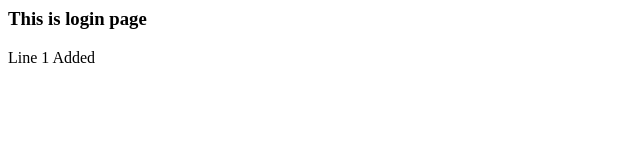
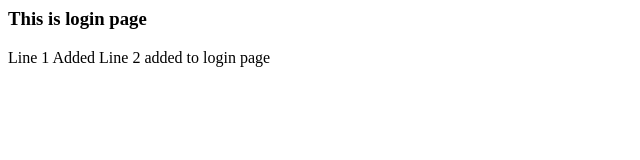
Before and after one commit to DoonaMohan/demo-bloodbank-app, a plain HTML site: page login.html in a window 1280 px wide. Shown: the whole page, without its empty margins (0-640 px from the left). Drawn offline with Linux system fonts and the light colour scheme.

Commit message:
Line 2 added to Login Page

```diff
--- a/login.html
+++ b/login.html
@@ -3,5 +3,6 @@
     <body>
         <h3>This is login page</h3>
         Line 1 Added
+        Line 2 added to login page
     </body>
 </html>
```
